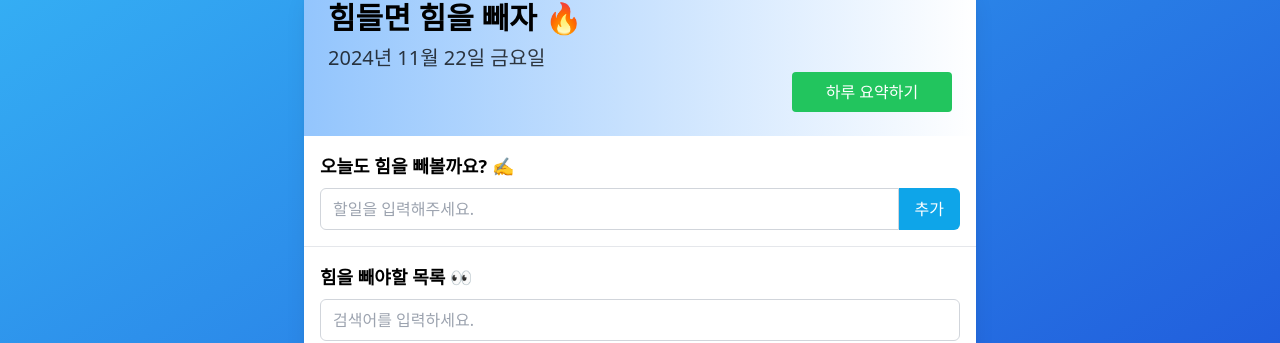
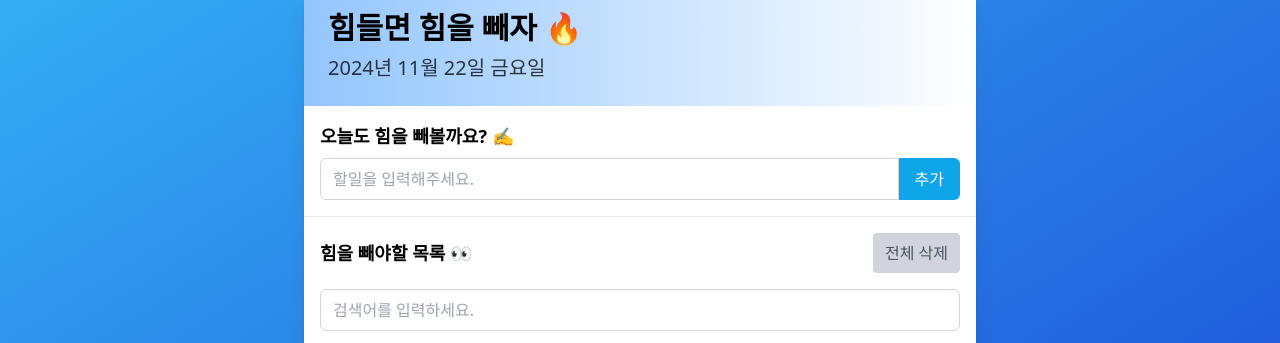
Before and after one commit to ssosee/react-to-do-list, a React (Vite) app: page / in a window 1280 px wide. Shown: the part 226-569 px from the top of the page. Built offline with nearby package versions, Linux system fonts and the light colour scheme; no server answers.

Commit message:
feat(List.jsx): 전체 삭제 기능 추가

```diff
--- a/src/App.jsx
+++ b/src/App.jsx
@@ -11,8 +11,6 @@ import {
 import Header from "./components/Header.jsx";
 import List from "./components/List.jsx";
 import Editor from "./components/Editor.jsx";
-import ComicModal from "./components/ComicModal.jsx";
-import { generateComic } from "./utils/generateComic.js";
 
 import "./App.css";
 import "./index.css";
@@ -40,6 +38,15 @@ function reducer(state, action) {
       newTodos.splice(action.to, 0, movedItem);
       return newTodos;
     }
+    case "UPDATE": {
+      return state.map((todo) =>
+        todo.id === action.data.id
+          ? { ...todo, contents: action.data.contents }
+          : todo,
+      );
+    }
+    case "CLEAR":
+      return [];
     default:
       return state;
   }
@@ -48,10 +55,6 @@ function reducer(state, action) {
 function App() {
   const [todos, dispatch] = useReducer(reducer, []);
   const todoIdRef = useRef(0);
-
-  const [comicUrl, setComicUrl] = useState(null);
-  const [showModal, setShowModal] = useState(false);
-  const [loading, setLoading] = useState(false); // ← 추
 
   useEffect(() => {
     const savedTodos = localStorage.getItem("todos");
@@ -92,28 +95,31 @@ function App() {
     dispatch({ type: "REORDER", from: fromIndex, to: toIndex });
   }, []);
 
-  const handleGenerateComic = async () => {
-    try {
-      setLoading(true);
-      const imageUrl = await generateComic(todos);
-      setComicUrl(imageUrl);
-      setShowModal(true);
-    } catch (error) {
-      alert("만화를 생성하는데 실패했습니다. 잠시 후 다시 시도해주세요.");
-    } finally {
-      setLoading(false);
-    }
-  };
+  const updateTodo = useCallback((id, contents) => {
+    dispatch({ type: "UPDATE", data: { id, contents } });
+  }, []);
+
+  const clearTodos = useCallback(() => {
+    dispatch({ type: "CLEAR" });
+    localStorage.removeItem("todos");
+  }, []);
 
   const dispatchMemo = useMemo(() => {
-    return { createTodo, deleteTodo, completeTodo, reorderTodo };
+    return {
+      createTodo,
+      deleteTodo,
+      completeTodo,
+      reorderTodo,
+      updateTodo,
+      clearTodos,
+    };
   }, []);
 
   return (
     <div className="min-h-screen bg-gradient-to-br from-sky-400 to-blue-700 flex items-center justify-center p-4">
       <div className="bg-white rounded-lg shadow-xl w-full max-w-2xl mx-auto overflow-hidden">
         <div className="max-w-3xl mx-auto">
-          <Header onGenerateComic={handleGenerateComic} loading={loading} />
+          <Header />
           <TodoStateContext.Provider value={todos}>
             <TodoDispatchContext.Provider value={dispatchMemo}>
               <Editor />
@@ -122,9 +128,6 @@ function App() {
           </TodoStateContext.Provider>
         </div>
       </div>
-      {showModal && (
-        <ComicModal imageUrl={comicUrl} onClose={() => setShowModal(false)} />
-      )}
     </div>
   );
 }
--- a/src/components/ComicModal.jsx
+++ /dev/null
@@ -1,29 +0,0 @@
-const ComicModal = ({ imageUrl, onClose }) => {
-  if (!imageUrl) return null;
-
-  return (
-    <div
-      className="fixed inset-0 bg-black bg-opacity-50 flex items-center justify-center z-50"
-      onClick={onClose}
-    >
-      <div
-        className="bg-white p-4 rounded-lg shadow-lg max-w-[90%] max-h-[90%] overflow-auto"
-        onClick={(e) => e.stopPropagation()}
-      >
-        <img
-          src={imageUrl}
-          alt="4컷 만화"
-          className="w-full h-auto max-w-full object-contain"
-        />
-        <button
-          onClick={onClose}
-          className="mt-4 px-4 py-2 bg-blue-600 text-white rounded"
-        >
-          닫기
-        </button>
-      </div>
-    </div>
-  );
-};
-
-export default ComicModal;
--- a/src/components/Header.jsx
+++ b/src/components/Header.jsx
@@ -1,6 +1,6 @@
 import React, { memo } from "react";
 
-const Header = ({ onGenerateComic, loading }) => {
+const Header = () => {
   return (
     <div className="bg-gradient-to-r from-blue-300 border-l-blue-600 p-6 text-black-300">
       <h1 className="text-3xl font-bold mb-2">힘들면 힘을 빼자 🔥</h1>
@@ -12,25 +12,6 @@ const Header = ({ onGenerateComic, loading }) => {
           day: "numeric",
         })}
       </h2>
-      <div className="flex flex-col items-end">
-        <button
-          onClick={onGenerateComic}
-          disabled={loading}
-          className={`px-4 py-2 rounded text-white w-40 ${
-            loading
-              ? "bg-gray-400 cursor-not-allowed"
-              : "bg-green-500 hover:bg-green-600"
-          }`}
-        >
-          {loading ? "생성 중..." : "하루 요약하기"}
-        </button>
-        {loading && (
-          <p className="text-sm text-gray-600 mt-2">
-            힘을 뺀 목록을 통해서 하루를 요약 중 입니다... 잠시만 기다려주세요!
-            😊
-          </p>
-        )}
-      </div>
     </div>
   );
 };
--- a/src/components/List.jsx
+++ b/src/components/List.jsx
@@ -5,7 +5,7 @@ import { DragDropContext, Droppable, Draggable } from "react-beautiful-dnd";
 
 const List = () => {
   const todos = useContext(TodoStateContext);
-  const { reorderTodo } = useContext(TodoDispatchContext);
+  const { reorderTodo, clearTodos } = useContext(TodoDispatchContext);
   const [search, setSearch] = React.useState("");
 
   const handleOnChange = (e) => {
@@ -29,7 +29,20 @@ const List = () => {
 
   return (
     <div className="p-4">
-      <h3 className="text-lg font-semibold mb-2">힘을 빼야할 목록 👀</h3>
+      <div className="flex items-center justify-between mb-4">
+        <h3 className="text-lg font-semibold">힘을 빼야할 목록 👀</h3>
+        <button
+          onClick={clearTodos}
+          disabled={todos.length === 0}
+          className={`px-3 py-2 rounded transition ${
+            todos.length === 0
+              ? "bg-gray-300 cursor-not-allowed text-gray-600"
+              : "bg-red-500 text-white hover:bg-red-600"
+          }`}
+        >
+          전체 삭제
+        </button>
+      </div>
       <input
         className="w-full px-3 py-2 mb-4 border border-gray-300 rounded-md focus:outline-none focus:ring-2 focus:ring-sky-500"
         placeholder="검색어를 입력하세요."
--- a/src/components/TodoItem.jsx
+++ b/src/components/TodoItem.jsx
@@ -1,9 +1,13 @@
-import React, { memo, useContext } from "react";
+import React, { memo, useContext, useState } from "react";
 import { TodoDispatchContext } from "../App.jsx";
 
 const TodoItem = ({ todo }) => {
-  const { deleteTodo, completeTodo } = useContext(TodoDispatchContext);
+  const { deleteTodo, completeTodo, updateTodo } =
+    useContext(TodoDispatchContext);
   const { id, contents, isCompleted, date } = todo;
+
+  const [isEditing, setIsEditing] = useState(false);
+  const [editedText, setEditedText] = useState(contents);
 
   const handleOnClick = () => {
     deleteTodo(id);
@@ -11,6 +15,36 @@ const TodoItem = ({ todo }) => {
 
   const handleOnCheck = () => {
     completeTodo(id);
+  };
+
+  const handleOnDoubleClick = () => {
+    setIsEditing(true);
+  };
+
+  const handleOnChange = (e) => {
+    setEditedText(e.target.value);
+  };
+
+  const handleOnBlur = () => {
+    finishEditing();
+  };
+
+  const handleOnKeyDown = (e) => {
+    if (e.key === "Enter") {
+      finishEditing();
+    } else if (e.key === "Escape") {
+      setEditedText(contents);
+      setIsEditing(false);
+    }
+  };
+
+  const finishEditing = () => {
+    if (editedText.trim() === "") {
+      setEditedText(contents);
+    } else if (editedText !== contents) {
+      updateTodo(id, editedText);
+    }
+    setIsEditing(false);
   };
 
   return (
@@ -25,13 +59,26 @@ const TodoItem = ({ todo }) => {
         <div className="text-sm text-gray-500">
           {new Date(date).toLocaleString("ko-KR")}
         </div>
+        {isEditing ? (
+          <input
+            type="text"
+            value={editedText}
+            onChange={handleOnChange}
+            onBlur={handleOnBlur}
+            onKeyDown={handleOnKeyDown}
+            autoFocus
+            className="w-full text-lg border-b border-gray-300 focus:outline-none"
+          />
+        ) : (
           <div
-          className={`text-lg ${
+            onDoubleClick={handleOnDoubleClick}
+            className={`text-lg cursor-pointer ${
               isCompleted ? "line-through text-gray-400" : "text-gray-800"
             }`}
           >
             {contents}
           </div>
+        )}
       </div>
       <button
         onClick={handleOnClick}
```
Also changed, not shown: src/utils/generateComic.js (deleted, +0 -56 lines). Lines whose indentation alone changed are shown as unchanged.
